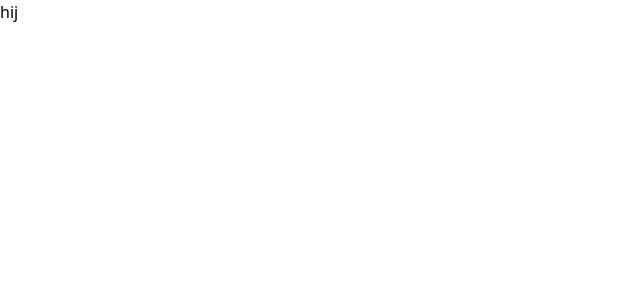
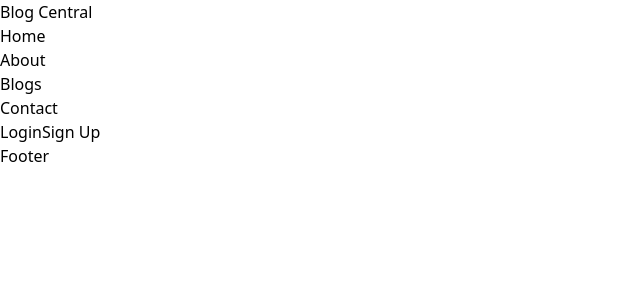
Before and after one commit to MuhammadFaizan144/Blog_website, a React (Vite) app in the folder client/: page / in a window 1280 px wide. Shown: the top 300 px of the page, without its empty margins (0-640 px from the left). Built offline with nearby package versions, Linux system fonts and the light colour scheme.

Commit message:
Initialize navbar and footer

```diff
--- a/client/src/App.jsx
+++ b/client/src/App.jsx
@@ -1,10 +1,16 @@
 import React from 'react'
-
+import {BrowserRouter,Route,Routes} from 'react-router-dom'
+import Navbar from './components/Navbar'
+import Footer from './components/Footer'
 const App = () => {
   return (
-    <div className='text-red-400'>
-      hij
-    </div>
+    <BrowserRouter>
+      <Navbar/>
+      <Routes>
+
+      </Routes>
+      <Footer/>
+    </BrowserRouter>
   )
 }
 
--- /dev/null
+++ b/client/src/components/Footer.jsx
@@ -0,0 +1,11 @@
+import React from 'react'
+
+const Footer = () => {
+  return (
+    <footer>
+      Footer
+    </footer>
+  )
+}
+
+export default Footer
--- /dev/null
+++ b/client/src/components/Navbar.jsx
@@ -0,0 +1,29 @@
+import React from 'react'
+import { NavLink } from 'react-router-dom'
+const Navbar = () => {
+    return (
+        <nav className='flex justify-center items-center'>
+            <div className="links">
+                <div className="">
+                    <img src="" alt="" />
+                    <p>Blog Central</p>
+                </div>
+                <ul className="">
+                    <li><NavLink>Home</NavLink></li>
+                    <li><NavLink>About</NavLink></li>
+                    <li><NavLink>Blogs</NavLink></li>
+                    <li><NavLink>Contact</NavLink></li>
+
+
+
+                </ul>
+            </div>
+            <div className="authentication-buttons">
+                <NavLink>Login</NavLink>
+                <NavLink>Sign Up</NavLink>
+            </div>
+        </nav>
+    )
+}
+
+export default Navbar
```
Also changed, not shown: 1 other file (tests, documents, lock files or other folders).
